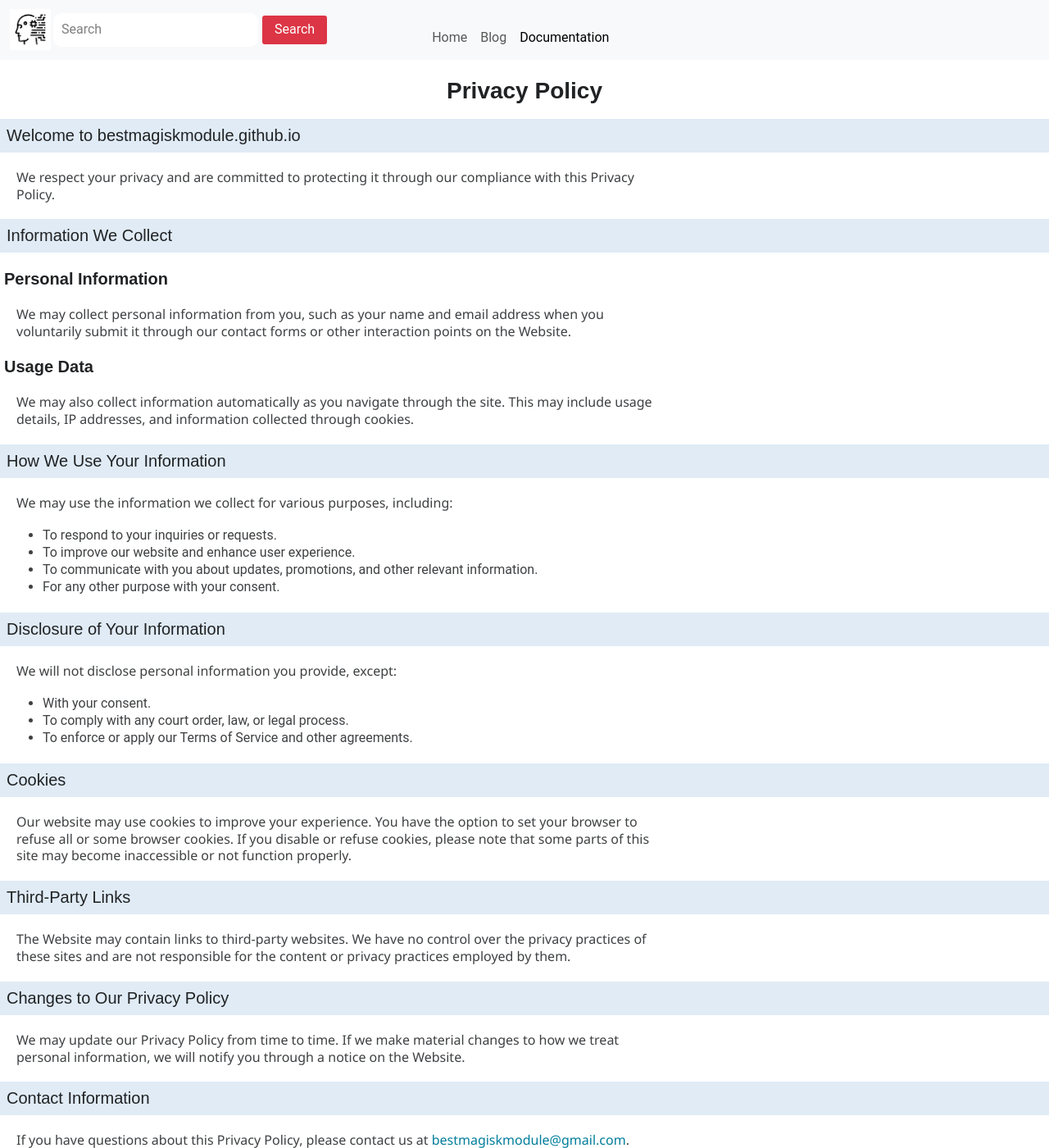
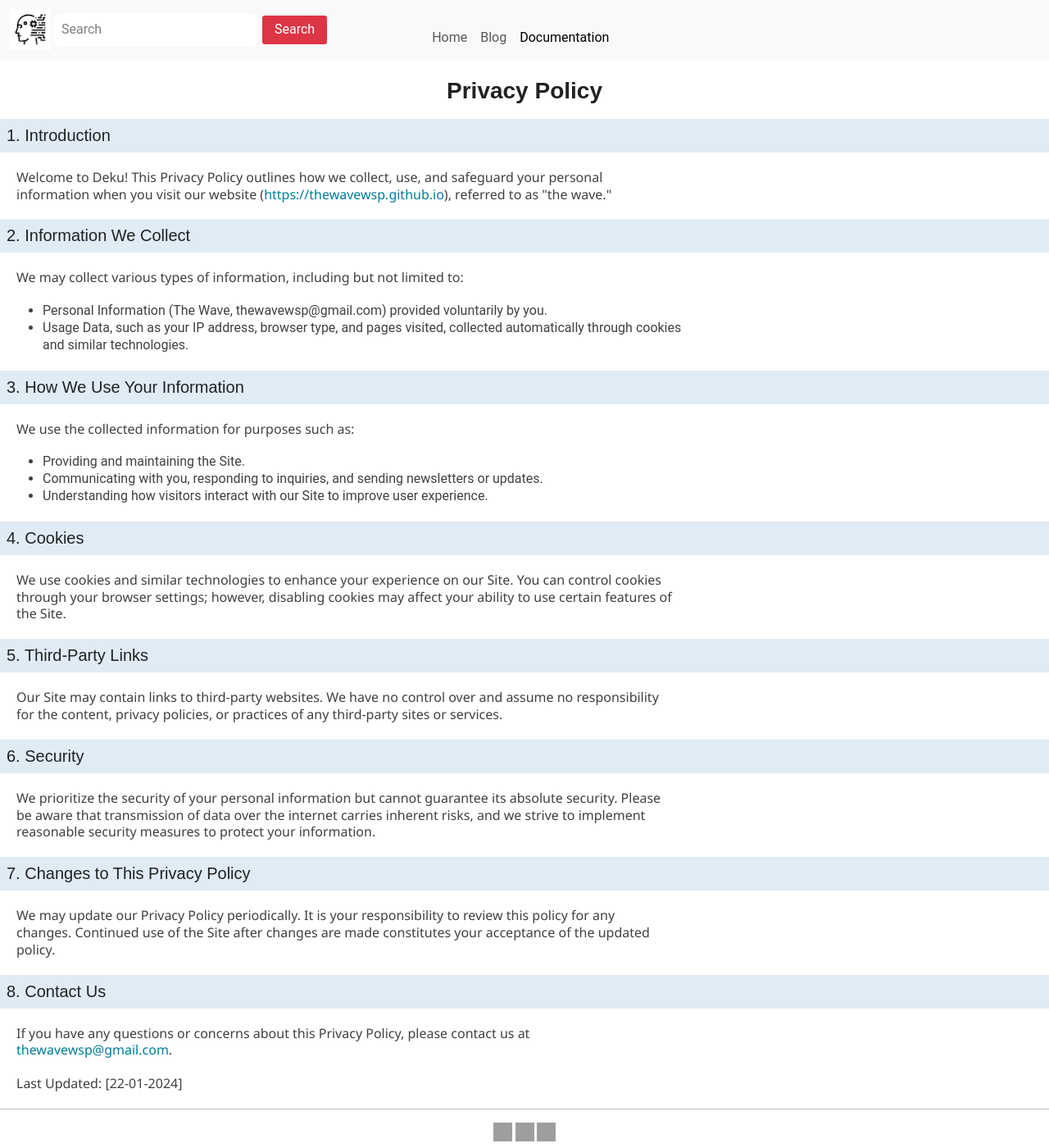
Before and after one commit to D-Techwsp/D-Techwsp.github.io, a Jekyll site: the page built from Policy.html, in a window 1280 px wide and 1400 px high. Shown: the whole window at 82% size. Built offline with Jekyll 4.4.1, drawn with Linux system fonts in a browser that asks for light colours; some web fonts are replaced; some of the changed text lies outside the part shown; grey boxes are pictures that could not be loaded.

Commit message:
Update Policy.html

```diff
--- a/Policy.html
+++ b/Policy.html
@@ -7,81 +7,66 @@ permalink: /Policy
 <head>
     <meta charset="UTF-8">
     <meta name="viewport" content="width=device-width, initial-scale=1.0">
-    <title>Privacy Policy</title>
+    <title> DEKU - Privacy Policy</title>
 </head>
 
 <body>
-
     <header>
-        <h1>Privacy Policy</h1>
-
+        <h1> Privacy Policy</h1>
     </header>
 
     <section>
-        <h2>Welcome to bestmagiskmodule.github.io</h2>
-        <p>We respect your privacy and are committed to protecting it through our compliance with this Privacy Policy.</p>
+        <h2>1. Introduction</h2>
+        <p>Welcome to Deku! This Privacy Policy outlines how we collect, use, and safeguard your personal information when you visit our website (<a href="https://thewavewsp.github.io">https://thewavewsp.github.io</a>), referred to as "the wave."</p>
     </section>
 
     <section>
-        <h2>Information We Collect</h2>
-        <h3>Personal Information</h3>
-        <p>We may collect personal information from you, such as your name and email address when you voluntarily
-            submit it through our contact forms or other interaction points on the Website.</p>
-
-        <h3>Usage Data</h3>
-        <p>We may also collect information automatically as you navigate through the site. This may include usage
-            details, IP addresses, and information collected through cookies.</p>
-    </section>
-
-    <section>
-        <h2>How We Use Your Information</h2>
-        <p>We may use the information we collect for various purposes, including:</p>
+        <h2>2. Information We Collect</h2>
+        <p>We may collect various types of information, including but not limited to:</p>
         <ul>
-            <li>To respond to your inquiries or requests.</li>
-            <li>To improve our website and enhance user experience.</li>
-            <li>To communicate with you about updates, promotions, and other relevant information.</li>
-            <li>For any other purpose with your consent.</li>
+            <li>Personal Information (The Wave, thewavewsp@gmail.com) provided voluntarily by you.</li>
+            <li>Usage Data, such as your IP address, browser type, and pages visited, collected automatically through cookies and similar technologies.</li>
         </ul>
     </section>
 
     <section>
-        <h2>Disclosure of Your Information</h2>
-        <p>We will not disclose personal information you provide, except:</p>
+        <h2>3. How We Use Your Information</h2>
+        <p>We use the collected information for purposes such as:</p>
         <ul>
-            <li>With your consent.</li>
-            <li>To comply with any court order, law, or legal process.</li>
-            <li>To enforce or apply our Terms of Service and other agreements.</li>
+            <li>Providing and maintaining the Site.</li>
+            <li>Communicating with you, responding to inquiries, and sending newsletters or updates.</li>
+            <li>Understanding how visitors interact with our Site to improve user experience.</li>
         </ul>
     </section>
 
     <section>
-        <h2>Cookies</h2>
-        <p>Our website may use cookies to improve your experience. You have the option to set your browser to refuse
-            all or some browser cookies. If you disable or refuse cookies, please note that some parts of this site
-            may become inaccessible or not function properly.</p>
+        <h2>4. Cookies</h2>
+        <p>We use cookies and similar technologies to enhance your experience on our Site. You can control cookies through your browser settings; however, disabling cookies may affect your ability to use certain features of the Site.</p>
     </section>
 
     <section>
-        <h2>Third-Party Links</h2>
-        <p>The Website may contain links to third-party websites. We have no control over the privacy practices of
-            these sites and are not responsible for the content or privacy practices employed by them.</p>
+        <h2>5. Third-Party Links</h2>
+        <p>Our Site may contain links to third-party websites. We have no control over and assume no responsibility for the content, privacy policies, or practices of any third-party sites or services.</p>
     </section>
 
     <section>
-        <h2>Changes to Our Privacy Policy</h2>
-        <p>We may update our Privacy Policy from time to time. If we make material changes to how we treat personal
-            information, we will notify you through a notice on the Website.</p>
+        <h2>6. Security</h2>
+        <p>We prioritize the security of your personal information but cannot guarantee its absolute security. Please be aware that transmission of data over the internet carries inherent risks, and we strive to implement reasonable security measures to protect your information.</p>
     </section>
 
     <section>
-        <h2>Contact Information</h2>
-        <p>If you have questions about this Privacy Policy, please contact us at <a href="mailto:bestmagiskmodule@gmail.com">bestmagiskmodule@gmail.com</a>.</p>
+        <h2>7. Changes to This Privacy Policy</h2>
+        <p>We may update our Privacy Policy periodically. It is your responsibility to review this policy for any changes. Continued use of the Site after changes are made constitutes your acceptance of the updated policy.</p>
+    </section>
+
+    <section>
+        <h2>8. Contact Us</h2>
+        <p>If you have any questions or concerns about this Privacy Policy, please contact us at <a href="mailto:dekuwsp@gmail.com">thewavewsp@gmail.com</a>.</p>
     </section>
 
     <footer>
-        <p>Thank you for visiting bestmagiskmodule.github.io.</p>
+        <p>Last Updated: [22-01-2024]</p>
     </footer>
-
 </body>
 
 </html>
```
